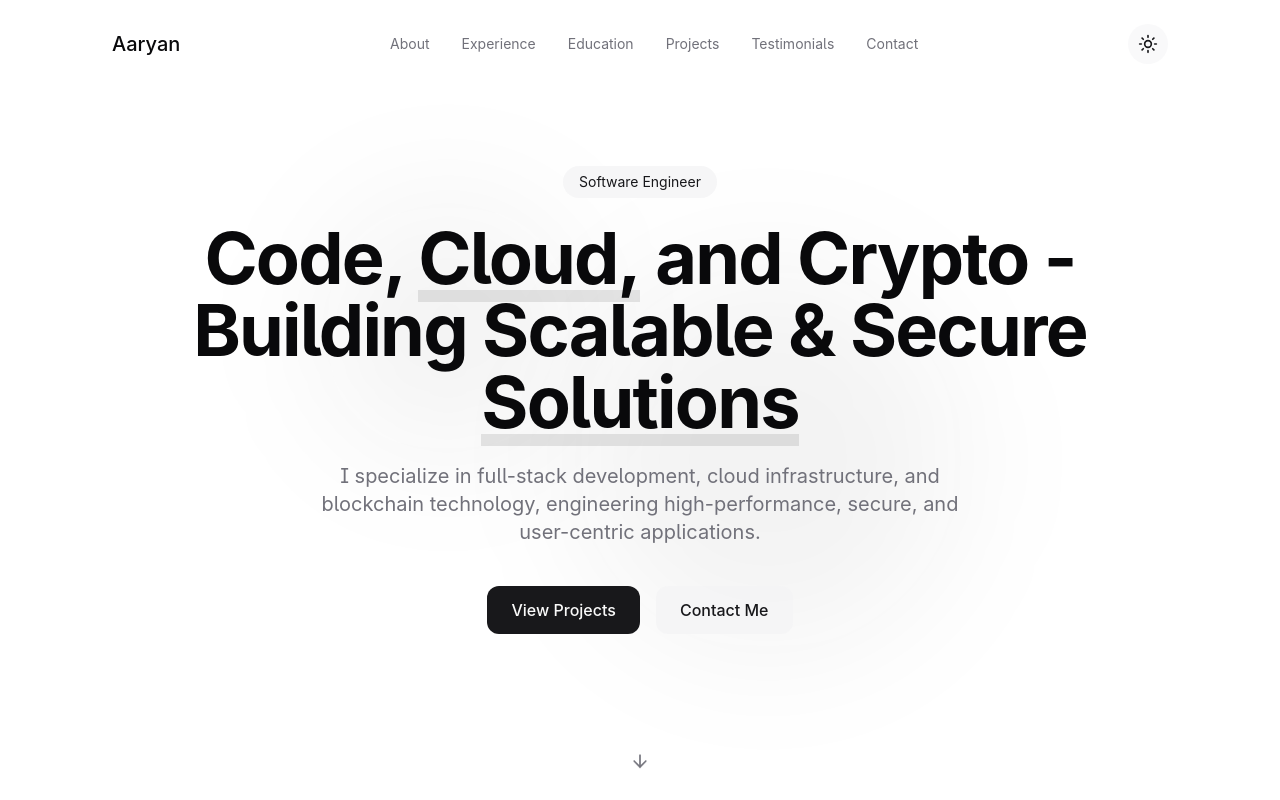
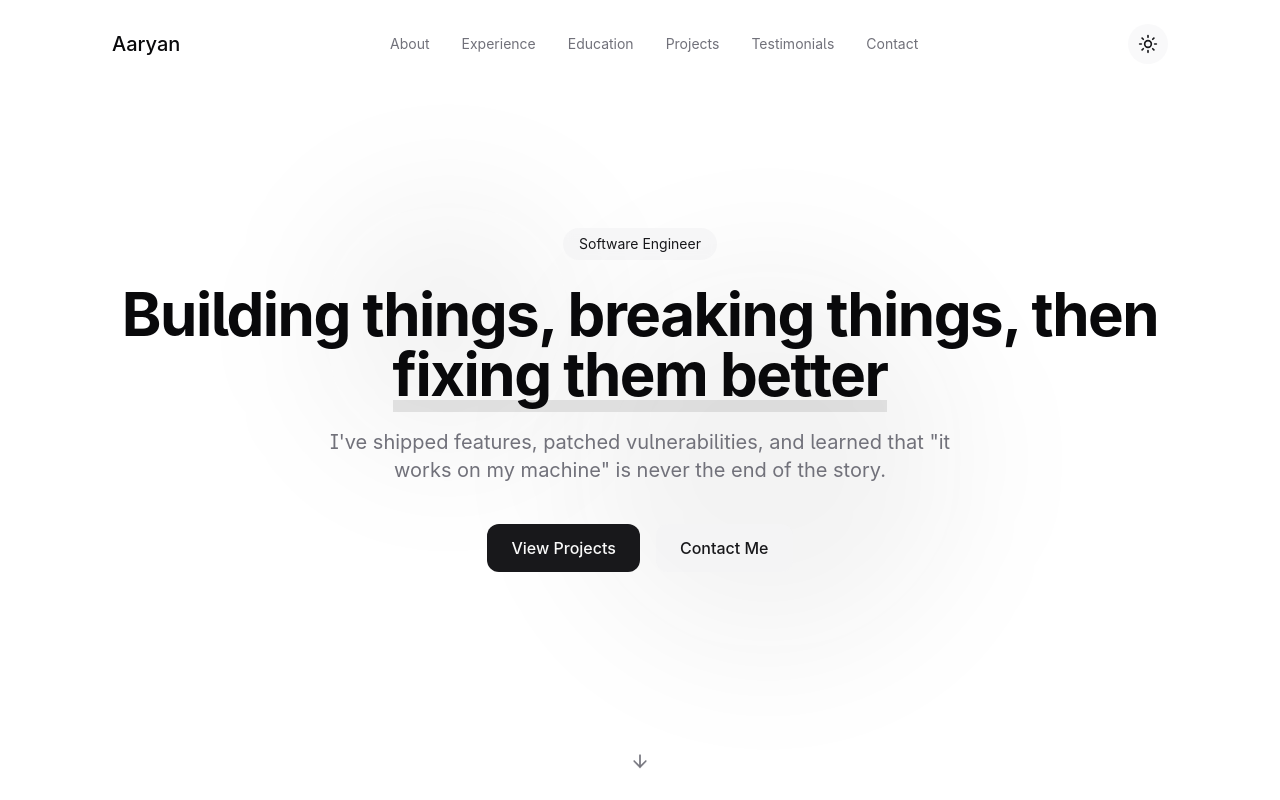
Before and after one commit to aaryanpraveen16/aaryan-praveen, a React (Vite) app: page / in a window 1280 px wide. Shown: the top 800 px of the page. Built offline with nearby package versions, Linux system fonts and the light colour scheme.

Commit message:
change in hero section

```diff
--- a/src/components/Hero.tsx
+++ b/src/components/Hero.tsx
@@ -68,21 +68,15 @@ const Hero = () => {
         ) : (
           <>
             <span className={`animate-on-load opacity-0 inline-block px-4 py-1.5 mb-6 text-sm rounded-full bg-secondary/80 text-secondary-foreground backdrop-blur-sm ${animationComplete ? '' : 'hidden'}`}>
-             Software Engineer
+              Software Engineer
             </span>
-
-            <h1 className={`animate-on-load opacity-0 text-4xl md:text-6xl lg:text-7xl font-bold tracking-tight mb-6 max-w-4xl ${animationComplete ? '' : 'hidden'}`}>
-            Code, <span className="relative inline-block">
-            Cloud,
-                <span className="absolute bottom-0 left-0 right-0 h-3 bg-primary/10 -z-10 translate-y-2"></span>
-              </span> and Crypto - Building Scalable & Secure   <span className="relative inline-block">
-              Solutions
-                <span className="absolute bottom-0 left-0 right-0 h-3 bg-primary/10 -z-10 translate-y-2"></span>
-              </span>
+            <h1 className={`animate-on-load opacity-0 text-3xl md:text-5xl lg:text-6xl font-bold tracking-tight mb-6 ${animationComplete ? '' : 'hidden'}`}>
+              Building things, breaking things, then <span className="relative inline-block">fixing them better<span className="absolute bottom-0 left-0 right-0 h-3 bg-primary/10 -z-10 translate-y-2"></span></span>
             </h1>
 
             <p className={`animate-on-load opacity-0 text-lg md:text-xl text-muted-foreground mb-10 max-w-2xl ${animationComplete ? '' : 'hidden'}`}>
-            I specialize in full-stack development, cloud infrastructure, and blockchain technology, engineering high-performance, secure, and user-centric applications.
+              {/* Full-stack engineer who works with TypeScript, cloud platforms, and whatever tech stack the problem needs.  */}
+              I've shipped features, patched vulnerabilities, and learned that "it works on my machine" is never the end of the story.
             </p>
 
             <div className={`animate-on-load opacity-0 flex flex-col sm:flex-row items-center gap-4 ${animationComplete ? '' : 'hidden'}`}>
```
